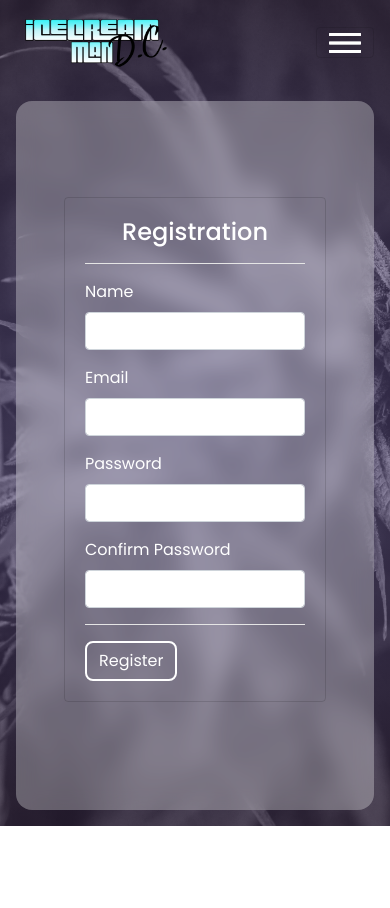
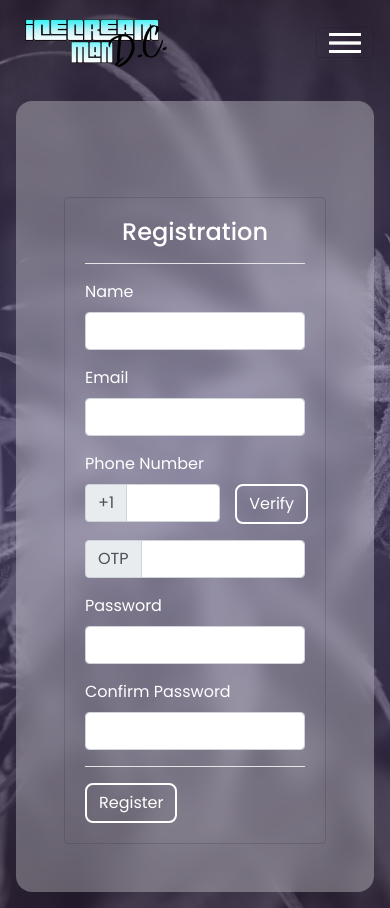
Before and after one commit to sarthakbhatt16/ecomm, an Angular app: page /register in a window 390 px wide. Before the commit the page ends 844 px from the top, so only its background shows below. Built offline with nearby package versions, Linux system fonts and the light colour scheme.

Commit message:
phone-number component added

```diff
--- a/src/app/app.module.ts
+++ b/src/app/app.module.ts
@@ -36,6 +36,7 @@ import { MyordersComponent } from "./myorders/myorders.component";
 import { OrderdetailsComponent } from "./orderdetails/orderdetails.component";
 import { EditProductComponent } from "./edit-product/edit-product.component";
 import { RequestDeliveryComponent } from './request-delivery/request-delivery.component';
+import { PhoneNumberComponent } from './phone-number/phone-number.component';
 
 //Module decorator specifying all the components used in the application
 @NgModule({
@@ -59,6 +60,7 @@ import { RequestDeliveryComponent } from './request-delivery/request-delivery.co
     OrderdetailsComponent,
     EditProductComponent,
     RequestDeliveryComponent,
+    PhoneNumberComponent,
   ],
   imports: [
     BrowserModule,
--- /dev/null
+++ b/src/app/phone-number/phone-number.component.html
@@ -0,0 +1,28 @@
+<div class="form-group">
+	<label class="form-control-label">Phone Number</label>
+	<div class="row w-100">
+		<div class="col-9">
+			<div class="input-group">
+				<div class="input-group-prepend">
+					<span class="input-group-text">+1</span>
+				</div>
+				<input type="tel" id="phone" name="phone" class="form-control" [(ngModel)]="phoneNumber" (ngModelChange) = "phoneValidation()"	required/>
+				<!-- <div class="input-group-append">
+			<span class="input-group-text">Verify</span>
+		</div> -->
+			</div>
+		</div>
+		<div class="col-2 offset-1 d-flex align-items-center justify-content-center">
+			<button [ngClass]="{'green' : !invalidPhoneNumber}"  class="btn btn-primary btn-block">Verify</button>
+		</div>
+	</div>
+	<p [ngClass]="{'display-err' : invalidPhoneNumber}" class="alert alert-danger mt-2 hide">{{"Invalid Phone Number"}}</p>
+</div>
+<div class="form-group">
+	<div class="input-group">
+		<div class="input-group-prepend">
+			<span class="input-group-text" id="basic-addon3">OTP</span>
+		</div>
+		<input type="number" class="form-control" id="OTP" aria-describedby="basic-addon3">
+	</div>
+</div>
--- /dev/null
+++ b/src/app/phone-number/phone-number.component.scss
@@ -0,0 +1,21 @@
+$correct: #28a745;
+.display-err {
+	display: block !important;
+}
+.hide {
+	display: none;
+}
+.green {
+	border: 2px solid white;
+	color: #fff;
+}
+.green:hover {
+	font-family: 'Poppins';
+	border: 2px solid white;
+	border-radius: 8px;
+	background: rgba(195, 68, 238, 0.1);
+	text-shadow: 0 0 0 0.125em hsla(0, 0, 100%, 0.3), 0 0 0 0.45em $correct;
+	filter: drop-shadow(0px 0px 10px $correct);
+	box-shadow: inset 0 0 1rem 0 $correct, 0 0 1rem 0 $correct;
+	color: #fff;
+}
--- /dev/null
+++ b/src/app/phone-number/phone-number.component.ts
@@ -0,0 +1,29 @@
+import { Component, OnInit } from '@angular/core';
+import { DataService } from '../data.service';
+
+@Component({
+	selector: 'app-phone-number',
+	templateUrl: './phone-number.component.html',
+	styleUrls: ['./phone-number.component.scss']
+})
+export class PhoneNumberComponent implements OnInit {
+
+	validator: any = /^\d{10}$/;
+	phoneNumber: any;
+	invalidPhoneNumber: boolean;
+
+	constructor(private data: DataService) { }
+
+	ngOnInit() {
+	}
+	phoneValidation() {
+		if (this.phoneNumber != "") {
+			console.log("phoneValidation() called");
+			if (this.phoneNumber.match(this.validator)) {
+				this.invalidPhoneNumber = false;
+			} else {
+				this.invalidPhoneNumber = true;
+			}
+		}
+	}
+}
--- a/src/app/registration/registration.component.html
+++ b/src/app/registration/registration.component.html
@@ -26,6 +26,7 @@
                   [(ngModel)]="email"
                 />
               </div>
+			  <app-phone-number></app-phone-number>
               <div class="form-group">
                 <label class="form-control-label">Password</label>
                 <input
```
Also changed, not shown: 1 other file (tests, documents, lock files or other folders).
